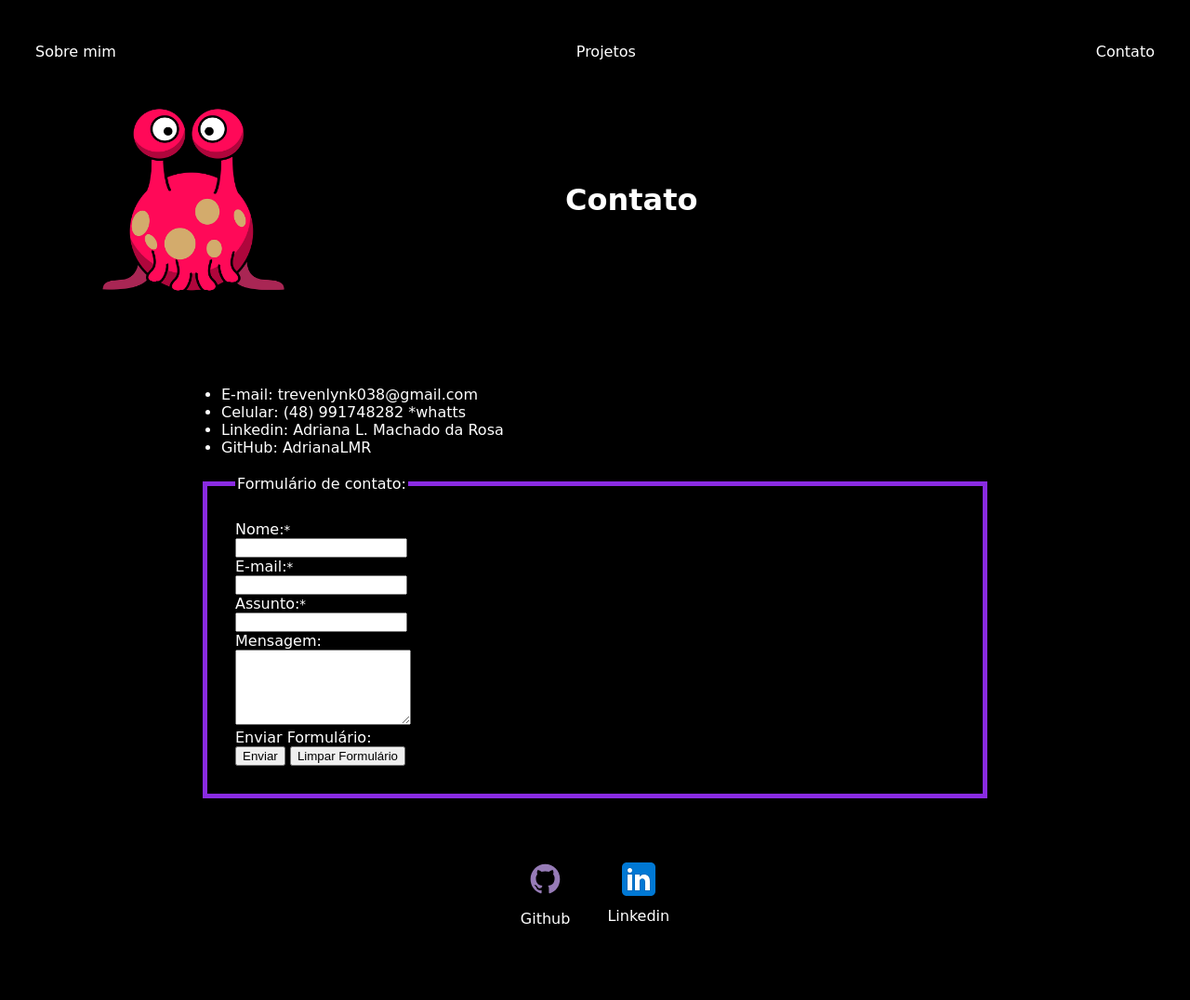
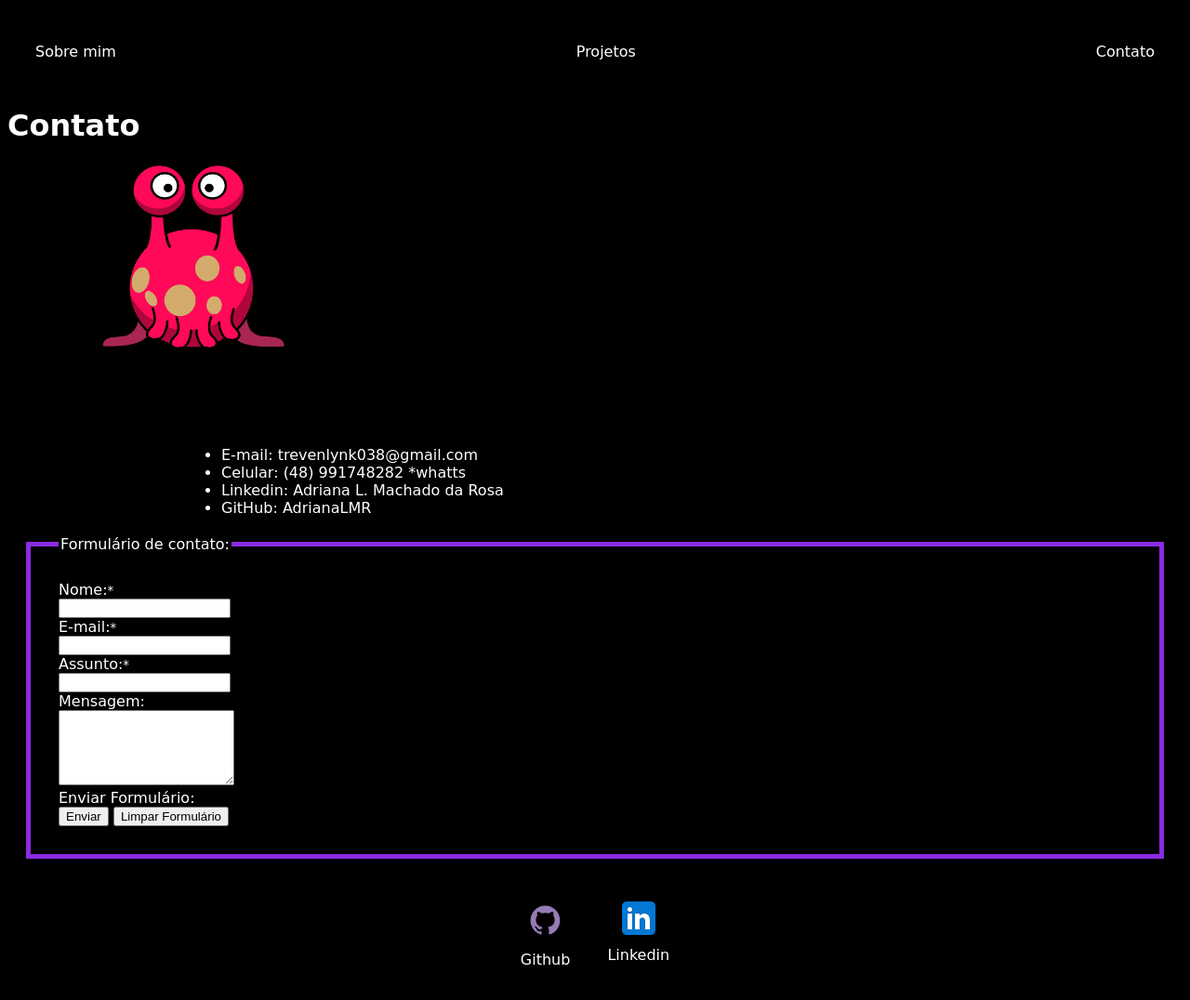
Before and after one commit to AdrianaLMR/Adriana_Machado, a plain HTML site: page site/contact.html in a window 1280 px wide. Shown: the whole page at 93% size. Before the commit the page ends 1042 px from the top, so only its background shows below. Drawn offline with Linux system fonts and the light colour scheme.

```diff
--- a/site/contact.html
+++ b/site/contact.html
@@ -22,11 +22,9 @@
                 </li>
             </ul>
         </nav>
-        <div class="center">
+            <h1>Contato</h1>
+    </header>
         <img class="monster_rosa" src="./assets/img/alien-rosa.png" alt="Imagem de lienígena rosa animado."></img>
-            <h1>Contato</h1>
-        </div>
-    </header>
     <div class="contacts">
         <ul>
             <li type="email">E-mail: <a href="mailto:trevenlynk038@gmail.com">trevenlynk038@gmail.com</a>
@@ -37,6 +35,7 @@
         <li>GitHub: <a href="https://github.com/AdrianaLMR" target="_blanck" rel="noopener noreferrer">AdrianaLMR</a>
         </li>
         </ul>
+    </div>
     <div>
         <form name="Contact" onsubmit="alert('Formulário enviado!!')" method="off" autocomplete="off" target="_blank" method="post" action="trevenlynk038@gmail.com">
             <fieldset style="border: solid 5px blueviolet; margin: 20px 20px 0px 20px; padding: 30px;">
@@ -52,8 +51,7 @@
         </fieldset>
         </form>
     </div>
-    </div><footer>
-        <div class="center">
+    <footer>
         <a href="https://github.com/AdrianaLMR" target="_blanck" rel="noopener noreferrer">
             <img src="./assets/img/github.svg" alt="Imagem SVG do icone do Github">
             <p>Github</p>
@@ -62,7 +60,6 @@
             <img src="./assets/img/linkedin.svg" alt="Imagem SVG do icone do Linkedin">
             <p>Linkedin</p>
         </a>
-        </div>
     </footer>
 </body>
 </html>
```
Lines whose indentation alone changed are shown as unchanged.
